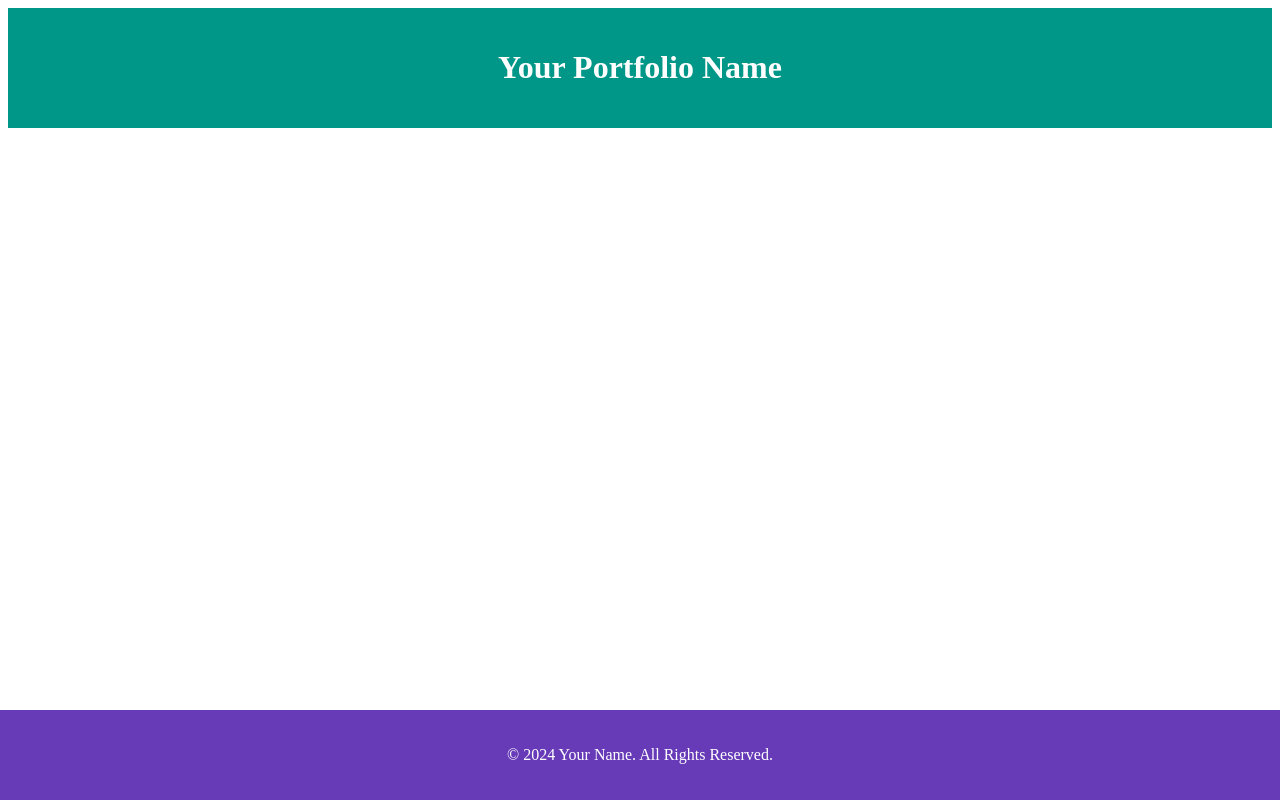
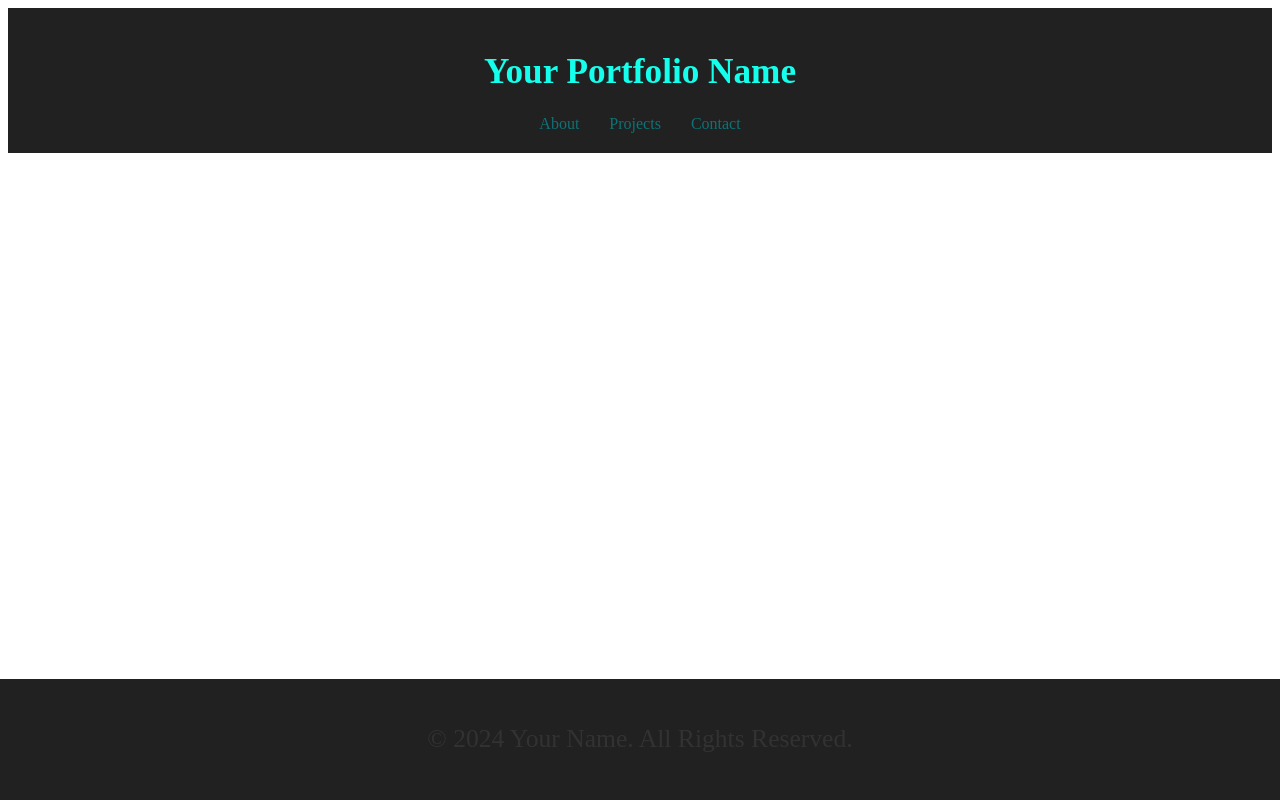
Before and after one commit to AnthonyMillerGit/Portfolio, a React (Create React App) app: page / in a window 1280 px wide. Built offline with nearby package versions, Linux system fonts and the light colour scheme.

Commit message:
add color scheme and text size rsponsiveness

```diff
--- a/src/Components/Footer.js
+++ b/src/Components/Footer.js
@@ -2,8 +2,8 @@ import React from 'react';
 import styled from 'styled-components';
 
 const FooterContainer = styled.footer`
-  background-color: #673AB7; // Purple background
-  color: #FFFFFF; // White text
+  background-color: #212121;
+  color: #323232;
   padding: 20px 0;
   text-align: center;
   position: fixed;
@@ -12,9 +12,20 @@ const FooterContainer = styled.footer`
   width: 100%;
 `;
 
+const FooterText = styled.p`
+  font-size: 1.6rem;
+
+  @media (max-width: 768px) {
+    font-size: 1.4rem;
+
+  @media (max-width: 480px) {
+    font-size: 1.2rem;
+  }
+`;
+
 const Footer = () => (
   <FooterContainer>
-    <p>&copy; {new Date().getFullYear()} Your Name. All Rights Reserved.</p>
+    <FooterText>&copy; {new Date().getFullYear()} Your Name. All Rights Reserved.</FooterText>
   </FooterContainer>
 );
 
--- a/src/Components/Header.js
+++ b/src/Components/Header.js
@@ -1,16 +1,51 @@
+// src/components/Header.js
 import React from 'react';
 import styled from 'styled-components';
 
 const HeaderContainer = styled.header`
-  background-color: #009688; // Teal background
-  color: #FFFFFF; // White text
+  background-color: #212121; // Dark Gray background
+  color: #14FFEC; // Cyan text for contrast
   padding: 20px 0;
   text-align: center;
+  position: sticky;
+  top: 0;
+  transition: all 0.5s ease-in-out;
+  z-index: 100;
+`;
+
+const Title = styled.h1`
+  color: #14FFEC; // Cyan for contrast
+  font-size: 2.2rem; // Starts at 22px for standard desktop
+
+  @media (max-width: 768px) {
+    font-size: 2rem; // Scales down to 20px on tablets
+  }
+
+  @media (max-width: 480px) {
+    font-size: 1.8rem; // Scales down to 18px on mobile devices
+  }
+`;
+
+const NavigationLink = styled.a`
+  color: #0D7377; // Teal links
+  text-decoration: none;
+  margin: 0 15px;
+  transition: color 0.3s ease-in-out, transform 0.3s ease-in-out;
+
+  &:hover {
+    color: #14FFEC; // Cyan on hover
+    transform: translateY(-2px); // Slightly raise the link
+  }
 `;
 
 const Header = () => (
   <HeaderContainer>
-    <h1>Your Portfolio Name</h1>
+    <Title>Your Portfolio Name</Title>
+    <nav>
+      <NavigationLink href="#about">About</NavigationLink>
+      <NavigationLink href="#projects">Projects</NavigationLink>
+      <NavigationLink href="#contact">Contact</NavigationLink>
+    </nav>
   </HeaderContainer>
 );
 
```
